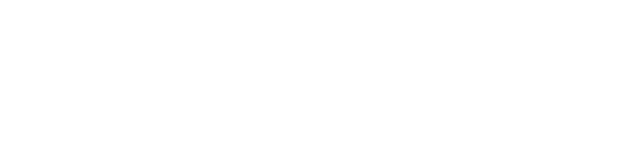
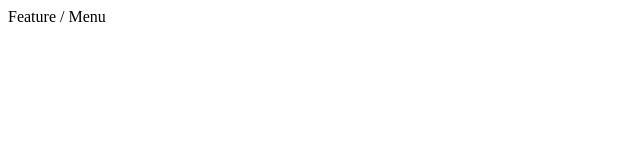
Before and after one commit to onlyxdev/vemserdbc-grupo-lp, a plain HTML site: page index.html in a window 1280 px wide. Shown: the whole page, without its empty margins (0-640 px from the left). Drawn offline with Linux system fonts and the light colour scheme.

Commit message:
Add Feature/Menu

```diff
--- a/index.html
+++ b/index.html
@@ -7,6 +7,7 @@
     <title>Document</title>
 </head>
 <body>
+    <t>Feature / Menu</t>
 
 </body>
 </html>
```
